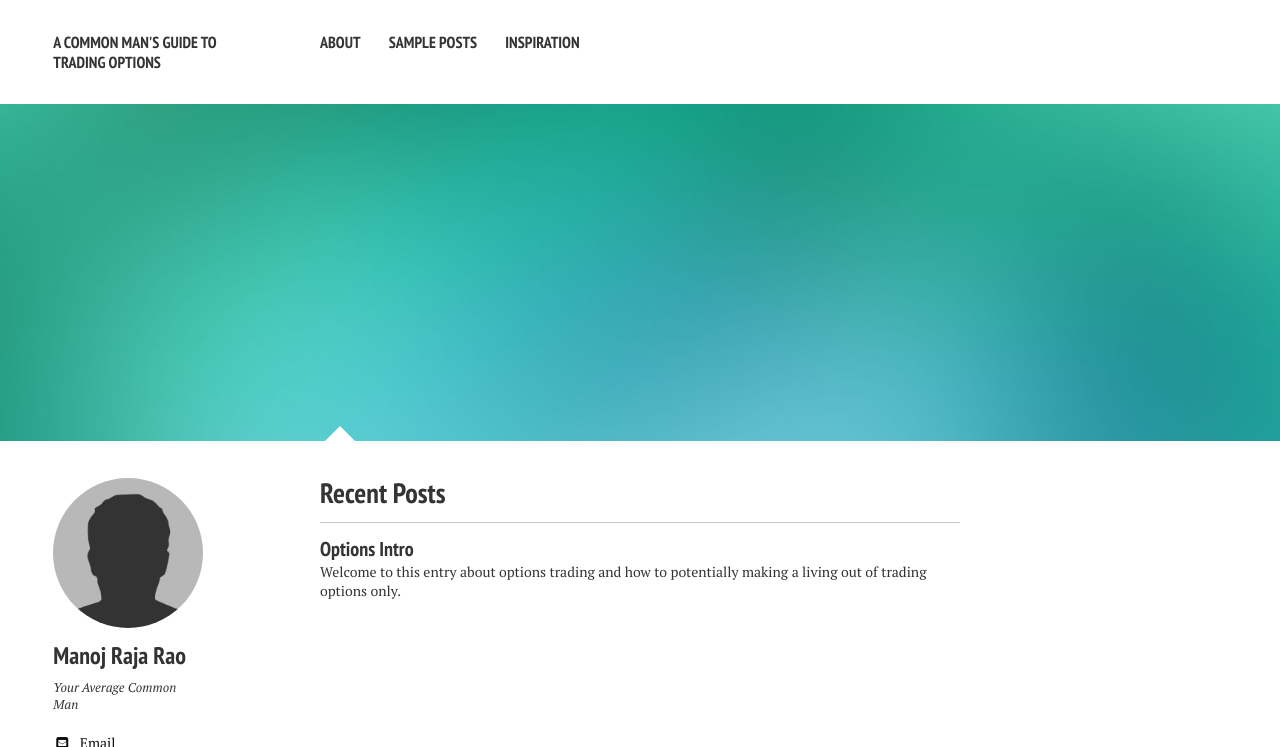
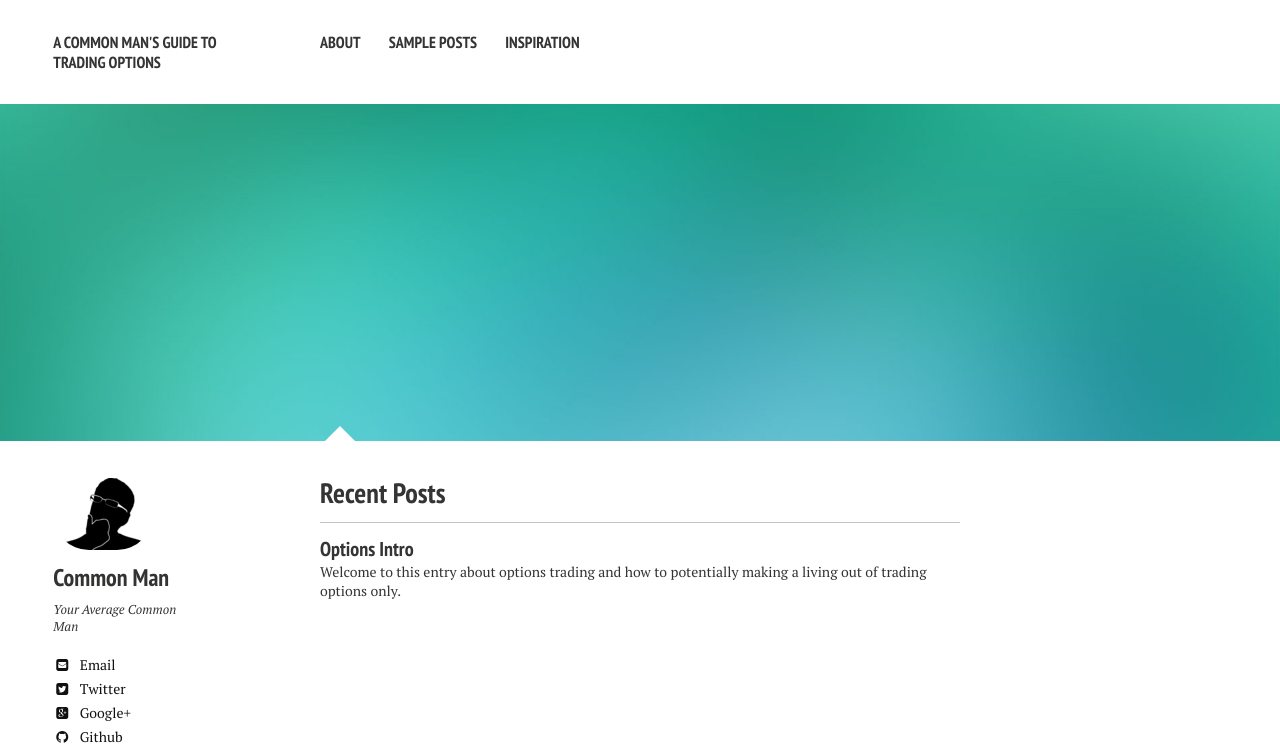
Before and after one commit to mycpuorg/mycpuorg.github.io, a Jekyll site: the page built from index.md, in a window 1280 px wide, cut to the strip 0-747 px from the top of the page. Built offline with Jekyll 4.4.1, drawn with Linux system fonts in a browser that asks for light colours; nearby versions of some CDN libraries.

Commit message:
Author to Common Man

```diff
--- a/_config.yml
+++ b/_config.yml
@@ -27,8 +27,8 @@ kramdown:
 
 # Site owner
 owner:
-  name: Manoj Raja Rao
-  avatar: bio-photo.jpg
+  name: Common Man
+  avatar: common-man.png
   bio: "Your Average Common Man"
   email: manoj@manojrajarao.com
   disqus-shortname:
```
